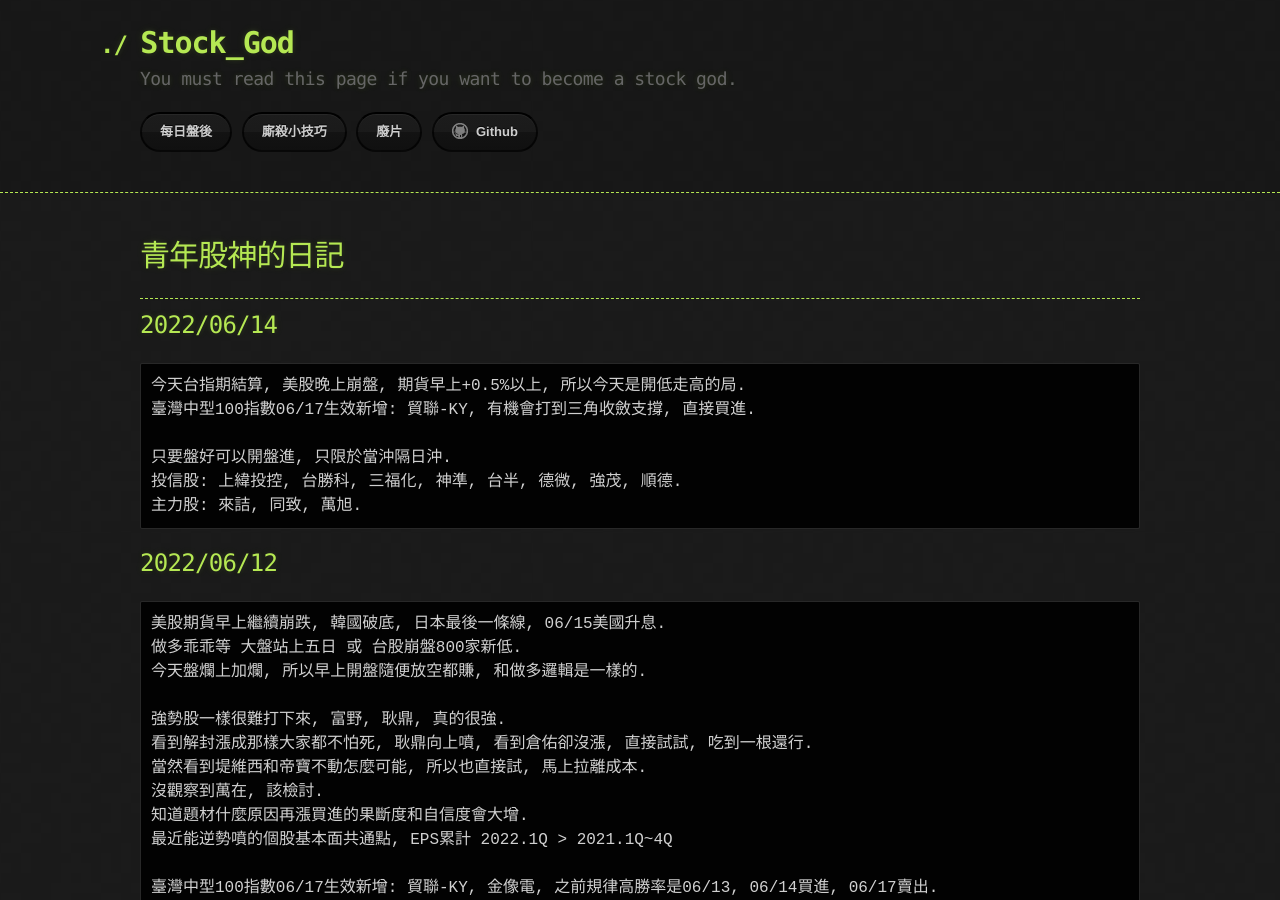
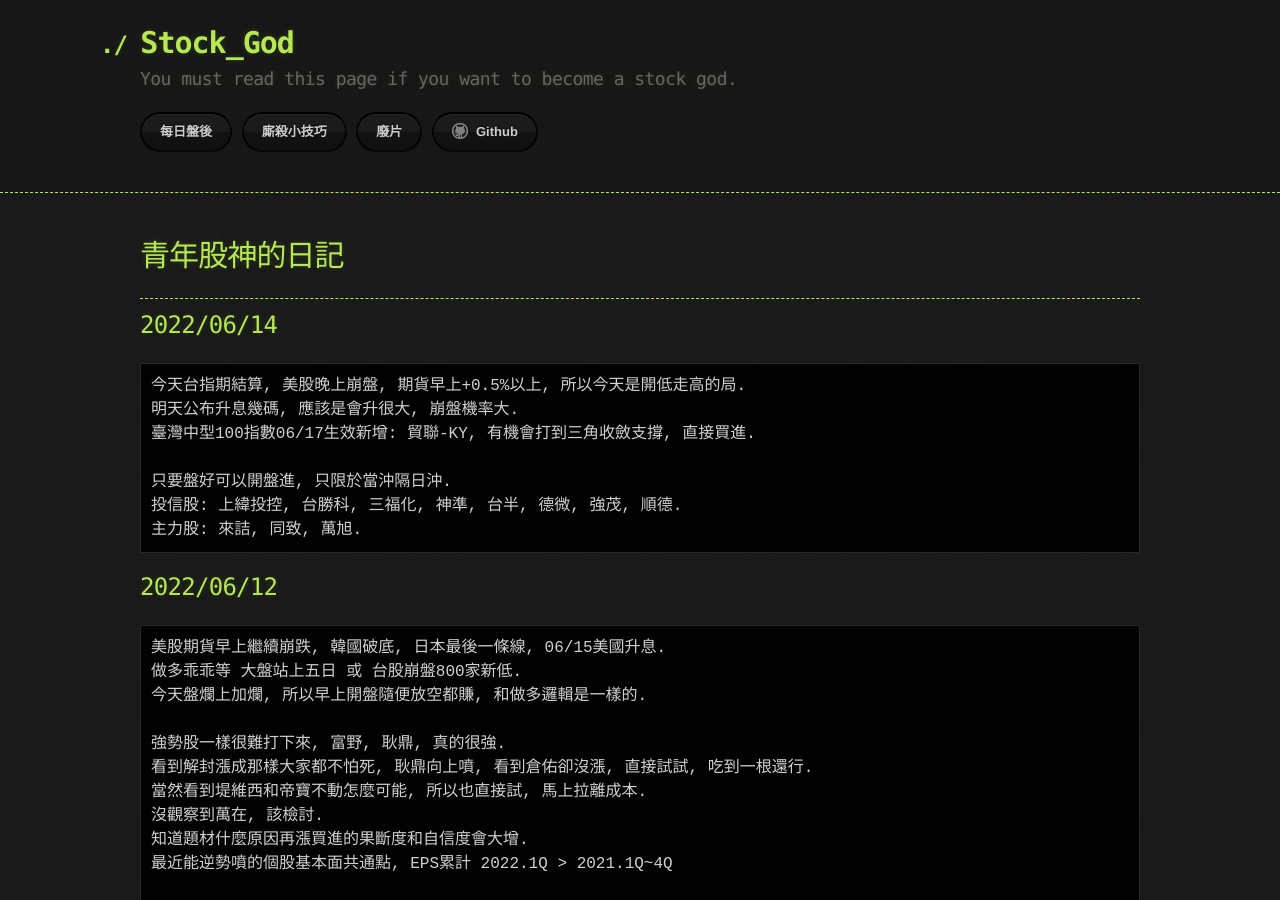
Before and after one commit to lepg5487/Stock_God, a Jekyll site: the page built from index.md, in a window 1280 px wide and 900 px high. Built offline with Jekyll 4.4.1, drawn with Linux system fonts in a browser that asks for light colours; our own code applies the rules of GitHub Pages for plain Markdown files.

Commit message:
Update index.md

````diff
--- a/index.md
+++ b/index.md
@@ -9,6 +9,7 @@ layout: testlayouts
 ## 2022/06/14
 ```
 今天台指期結算, 美股晚上崩盤, 期貨早上+0.5%以上, 所以今天是開低走高的局.
+明天公布升息幾碼, 應該是會升很大, 崩盤機率大.
 臺灣中型100指數06/17生效新增: 貿聯-KY, 有機會打到三角收斂支撐, 直接買進.
 
 只要盤好可以開盤進, 只限於當沖隔日沖.
````
